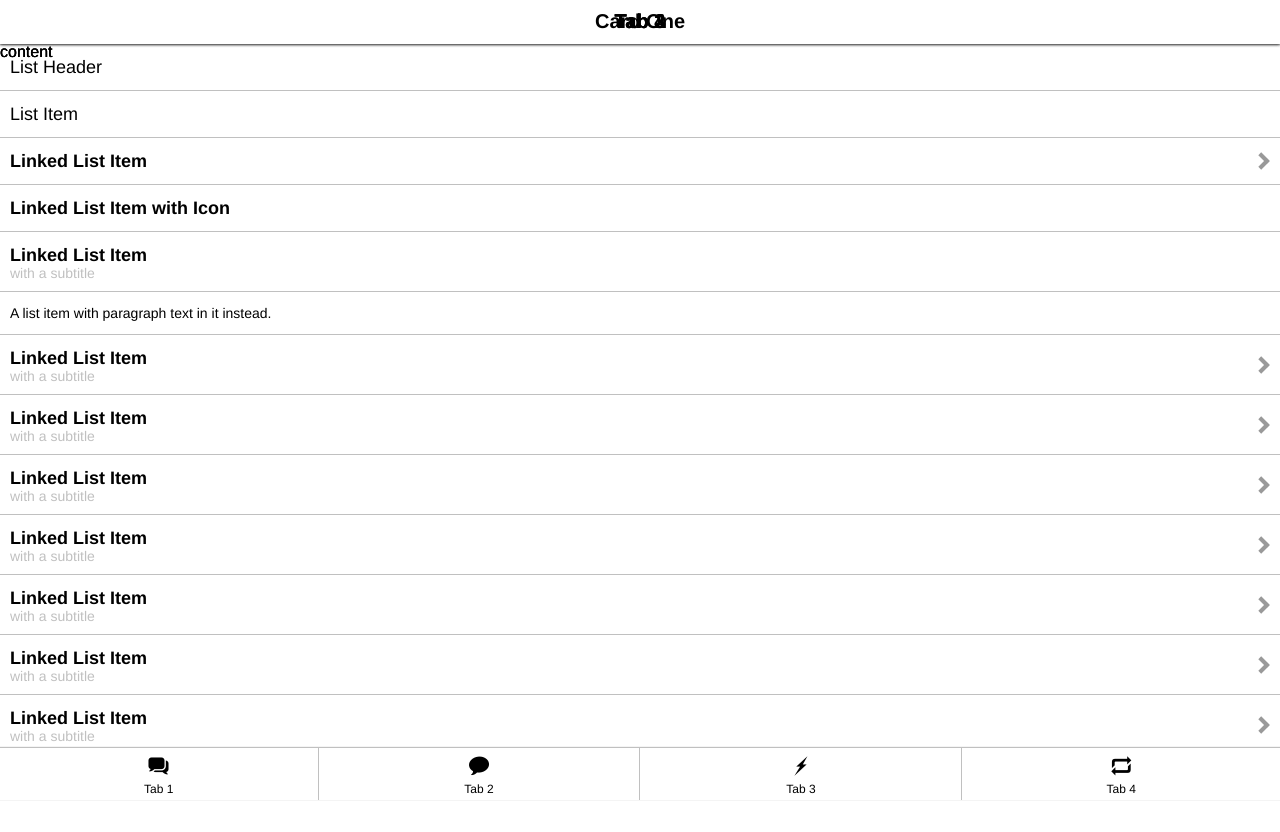
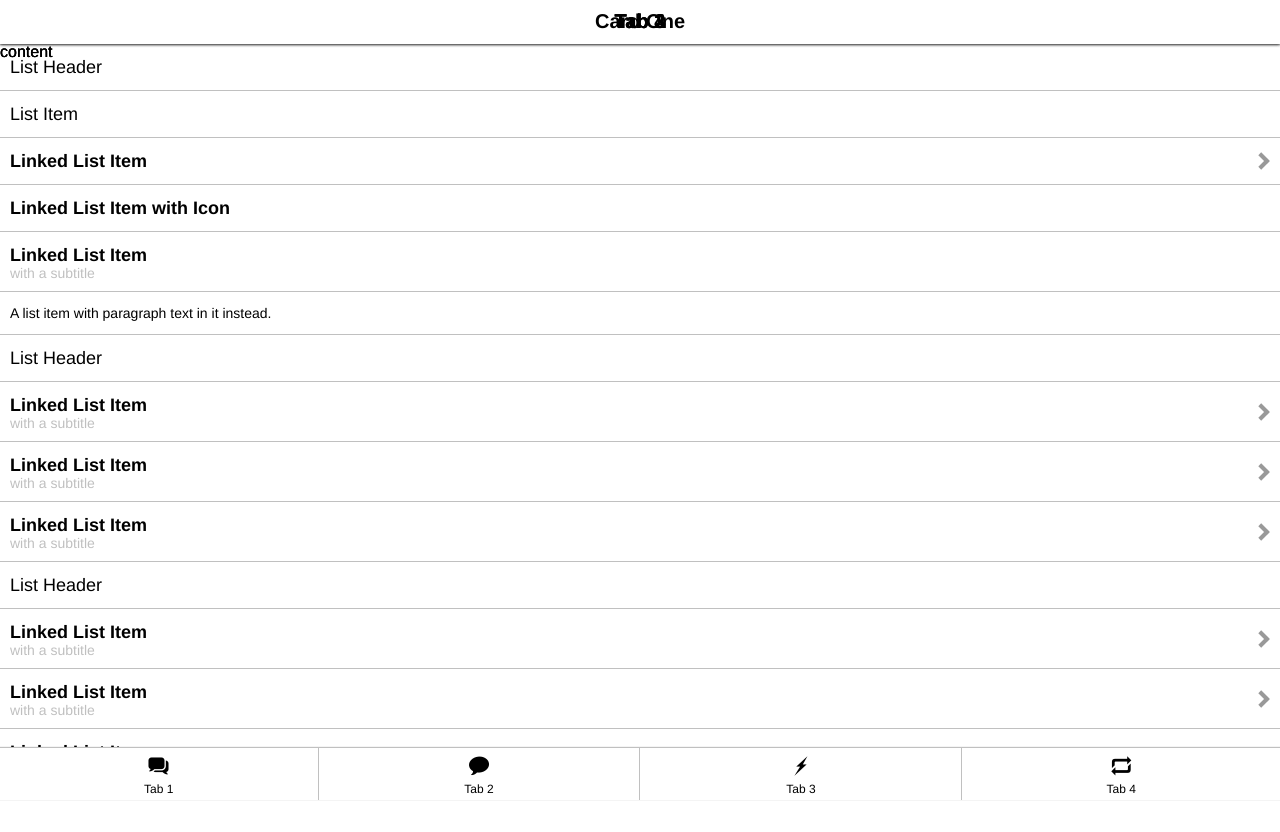
Before and after one commit to fling/zero, a plain HTML site: page app.html in a window 1280 px wide. Shown: the top 832 px of the page. Drawn offline with nearby package versions, Linux system fonts and the light colour scheme; a script that the page names is missing.

Commit message:
adding more lists to app example

```diff
--- a/app.html
+++ b/app.html
@@ -56,29 +56,31 @@
             <section class="scroll">
 
               <ul class="list">
-                <li><header>List Header</header></li>
+                <li class="header">List Header</li>
                 <li>List Item</li>
                 <li><a href="" data-click-styles="pos2" data-click-styles-target="#stack1">Linked List Item <i></i></a></li>
                 <li><a href="" data-click-styles="pos2" data-click-styles-target="#stack1">Linked List Item with Icon</a></li>
                 <li><a href="" data-click-styles="pos2" data-click-styles-target="#stack1">Linked List Item <small>with a subtitle</small></a></li>
                 <li><p>A list item with paragraph text in it instead.</p></li>
+                <li class="header">List Header</li>
+                <li><a href="" data-click-styles="pos2" data-click-styles-target="#stack1">Linked List Item <small>with a subtitle</small><i></i></a></li>
+                <li><a href="" data-click-styles="pos2" data-click-styles-target="#stack1">Linked List Item <small>with a subtitle</small><i></i></a></li>
+                <li><a href="" data-click-styles="pos2" data-click-styles-target="#stack1">Linked List Item <small>with a subtitle</small><i></i></a></li>
+                <li class="header">List Header</li>
+                <li><a href="" data-click-styles="pos2" data-click-styles-target="#stack1">Linked List Item <small>with a subtitle</small><i></i></a></li>
+                <li><a href="" data-click-styles="pos2" data-click-styles-target="#stack1">Linked List Item <small>with a subtitle</small><i></i></a></li>
+                <li><a href="" data-click-styles="pos2" data-click-styles-target="#stack1">Linked List Item <small>with a subtitle</small><i></i></a></li>
+                <li class="header">List Header</li>
+                <li><a href="" data-click-styles="pos2" data-click-styles-target="#stack1">Linked List Item <small>with a subtitle</small><i></i></a></li>
+                <li><a href="" data-click-styles="pos2" data-click-styles-target="#stack1">Linked List Item <small>with a subtitle</small><i></i></a></li>
+                <li><a href="" data-click-styles="pos2" data-click-styles-target="#stack1">Linked List Item <small>with a subtitle</small><i></i></a></li>
+                <li><a href="" data-click-styles="pos2" data-click-styles-target="#stack1">Linked List Item <small>with a subtitle</small><i></i></a></li>
+                <li class="header">List Header</li>
                 <li><a href="" data-click-styles="pos2" data-click-styles-target="#stack1">Linked List Item <small>with a subtitle</small><i></i></a></li>
                 <li><a href="" data-click-styles="pos2" data-click-styles-target="#stack1">Linked List Item <small>with a subtitle</small><i></i></a></li>
                 <li><a href="" data-click-styles="pos2" data-click-styles-target="#stack1">Linked List Item <small>with a subtitle</small><i></i></a></li>
                 <li><a href="" data-click-styles="pos2" data-click-styles-target="#stack1">Linked List Item <small>with a subtitle</small><i></i></a></li>
                 <li><a href="" data-click-styles="pos2" data-click-styles-target="#stack1">Linked List Item <small>with a subtitle</small><i></i></a></li>
-                <li><a href="" data-click-styles="pos2" data-click-styles-target="#stack1">Linked List Item <small>with a subtitle</small><i></i></a></li>
-                <li><a href="" data-click-styles="pos2" data-click-styles-target="#stack1">Linked List Item <small>with a subtitle</small><i></i></a></li>
-                <li><a href="" data-click-styles="pos2" data-click-styles-target="#stack1">Linked List Item <small>with a subtitle</small><i></i></a></li>
-                <li><a href="" data-click-styles="pos2" data-click-styles-target="#stack1">Linked List Item <small>with a subtitle</small><i></i></a></li>
-                <li><a href="" data-click-styles="pos2" data-click-styles-target="#stack1">Linked List Item <small>with a subtitle</small><i></i></a></li>
-                <li><a href="" data-click-styles="pos2" data-click-styles-target="#stack1">Linked List Item <small>with a subtitle</small><i></i></a></li>
-                <li><a href="" data-click-styles="pos2" data-click-styles-target="#stack1">Linked List Item <small>with a subtitle</small><i></i></a></li>
-                <li><a href="" data-click-styles="pos2" data-click-styles-target="#stack1">Linked List Item <small>with a subtitle</small><i></i></a></li>
-                <li><a href="" data-click-styles="pos2" data-click-styles-target="#stack1">Linked List Item <small>with a subtitle</small><i></i></a></li>
-                <li><a href="" data-click-styles="pos2" data-click-styles-target="#stack1">Linked List Item <small>with a subtitle</small><i></i></a></li>
-
-
               </ul>
 
             </section>
@@ -88,10 +90,32 @@
             <header class="bar">
               <h1>Card Two</h1>
               <a href="" class="btn back" data-click-styles="pos2" data-click-styles-target="#stack1">Back</a>
-              <a href="" class="btn right" data-click-styles="pos3" data-click-styles-target="#stack1">Next</a>
+<!--              <a href="" class="btn right" data-click-styles="pos3" data-click-styles-target="#stack1">Next</a>-->
 
             </header>
             <section class="scroll">
+
+              <ul class="list inset">
+                <li class="header">List Header</li>
+                <li><a href="" data-click-styles="pos3" data-click-styles-target="#stack1">Linked List Item <small>with a subtitle</small><i></i></a></li>
+                <li><a href="" data-click-styles="pos3" data-click-styles-target="#stack1">Linked List Item <small>with a subtitle</small><i></i></a></li>
+                <li><a href="" data-click-styles="pos3" data-click-styles-target="#stack1">Linked List Item <small>with a subtitle</small><i></i></a></li>
+                <li><a href="" data-click-styles="pos3" data-click-styles-target="#stack1">Linked List Item <small>with a subtitle</small><i></i></a></li>
+                <li class="header">List Header</li>
+                <li><a href="" data-click-styles="pos3" data-click-styles-target="#stack1">Linked List Item <small>with a subtitle</small><i></i></a></li>
+                <li><a href="" data-click-styles="pos3" data-click-styles-target="#stack1">Linked List Item <small>with a subtitle</small><i></i></a></li>
+                <li><a href="" data-click-styles="pos3" data-click-styles-target="#stack1">Linked List Item <small>with a subtitle</small><i></i></a></li>
+                <li><a href="" data-click-styles="pos3" data-click-styles-target="#stack1">Linked List Item <small>with a subtitle</small><i></i></a></li>
+                <li class="header">List Header</li>
+                <li><a href="" data-click-styles="pos3" data-click-styles-target="#stack1">Linked List Item <small>with a subtitle</small><i></i></a></li>
+                <li><a href="" data-click-styles="pos3" data-click-styles-target="#stack1">Linked List Item <small>with a subtitle</small><i></i></a></li>
+                <li><a href="" data-click-styles="pos3" data-click-styles-target="#stack1">Linked List Item <small>with a subtitle</small><i></i></a></li>
+                <li class="header">List Header</li>
+                <li><a href="" data-click-styles="pos3" data-click-styles-target="#stack1">Linked List Item <small>with a subtitle</small><i></i></a></li>
+                <li><a href="" data-click-styles="pos3" data-click-styles-target="#stack1">Linked List Item <small>with a subtitle</small><i></i></a></li>
+                <li><a href="" data-click-styles="pos3" data-click-styles-target="#stack1">Linked List Item <small>with a subtitle</small><i></i></a></li>
+                <li><a href="" data-click-styles="pos3" data-click-styles-target="#stack1">Linked List Item <small>with a subtitle</small><i></i></a></li>
+              </ul>
 
             </section>
           </div>
@@ -103,7 +127,15 @@
 
             </header>
             <section class="scroll">
-              content
+              <ul class="list inset">
+                <li class="header">List Header</li>
+                <li>
+                  <p>Donec id elit non mi porta gravida at eget metus. Nulla vitae elit libero, a pharetra augue. Aenean lacinia bibendum nulla sed consectetur. Donec ullamcorper nulla non metus auctor fringilla.</p>
+                  <p>Nullam id dolor id nibh ultricies vehicula ut id elit. Vestibulum id ligula porta felis euismod semper. Donec id elit non mi porta gravida at eget metus. Praesent commodo cursus magna, vel scelerisque nisl consectetur et. Cum sociis natoque penatibus et magnis dis parturient montes, nascetur ridiculus mus. Duis mollis, est non commodo luctus, nisi erat porttitor ligula, eget lacinia odio sem nec elit.</p>
+                  <p>Integer posuere erat a ante venenatis dapibus posuere velit aliquet. Cras mattis consectetur purus sit amet fermentum. Aenean lacinia bibendum nulla sed consectetur. Cras mattis consectetur purus sit amet fermentum. Praesent commodo cursus magna, vel scelerisque nisl consectetur et. Cum sociis natoque penatibus et magnis dis parturient montes, nascetur ridiculus mus. Donec ullamcorper nulla non metus auctor fringilla.</p>
+                  <p>Lorem ipsum dolor sit amet, consectetur adipiscing elit. Vestibulum id ligula porta felis euismod semper. Duis mollis, est non commodo luctus, nisi erat porttitor ligula, eget lacinia odio sem nec elit. Cras mattis consectetur purus sit amet fermentum.</p>
+                </li>
+              </ul>
             </section>
 <!--          </div>-->
         </div>
```
